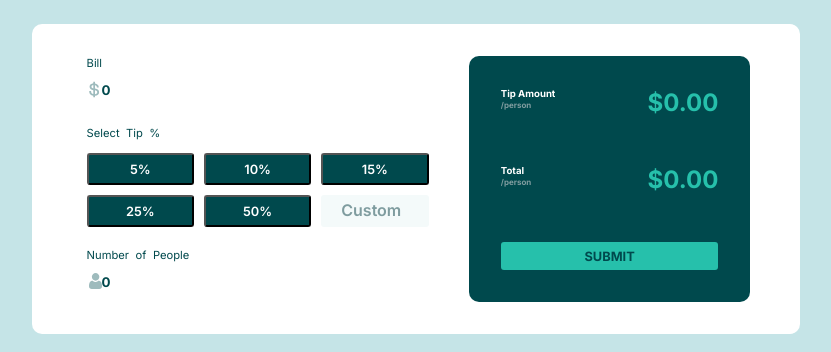
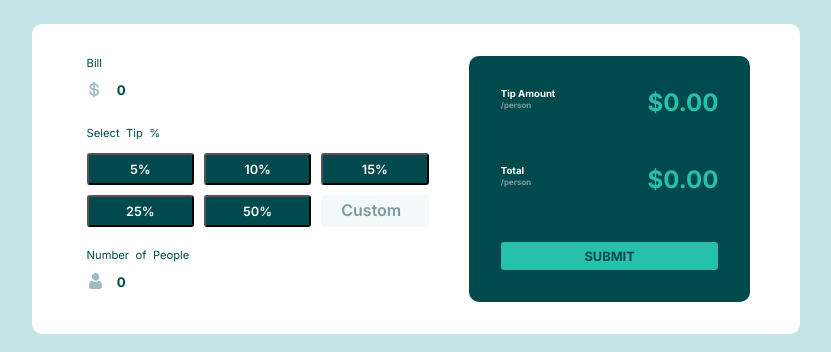
Before and after one commit to beblicarl/tip-calculator, a React (Vite) app: page / in a window 1280 px wide. Shown: the part 130-482 px from the top of the page, without its empty margins (224-1055 px from the left). Built offline with nearby package versions, Linux system fonts and the light colour scheme.

Commit message:
added color for error message and increased input padding

```diff
--- a/src/App.css
+++ b/src/App.css
@@ -59,13 +59,16 @@ input {
 }
 .bill input {
   background: url("./assets//icon-dollar.svg") no-repeat scroll 7px 11px;
+  padding-left: 10%;
 }
 .people-number input {
   background: url("./assets/icon-person.svg") no-repeat scroll 7px 11px;
+  padding-left: 10%;
 }
 input:focus {
   border: none;
   background-color: hsl(189, 41%, 97%);
+  outline: none;
 }
 
 .select-tip {
@@ -153,6 +156,10 @@ p {
   font-size: 2em;
   font-weight: 700;
 }
+.error {
+  color: hsl(0, 100%, 50%);
+  font-size: 0.7rem;
+}
 
 @media (min-width: 768px) {
   form {
```
